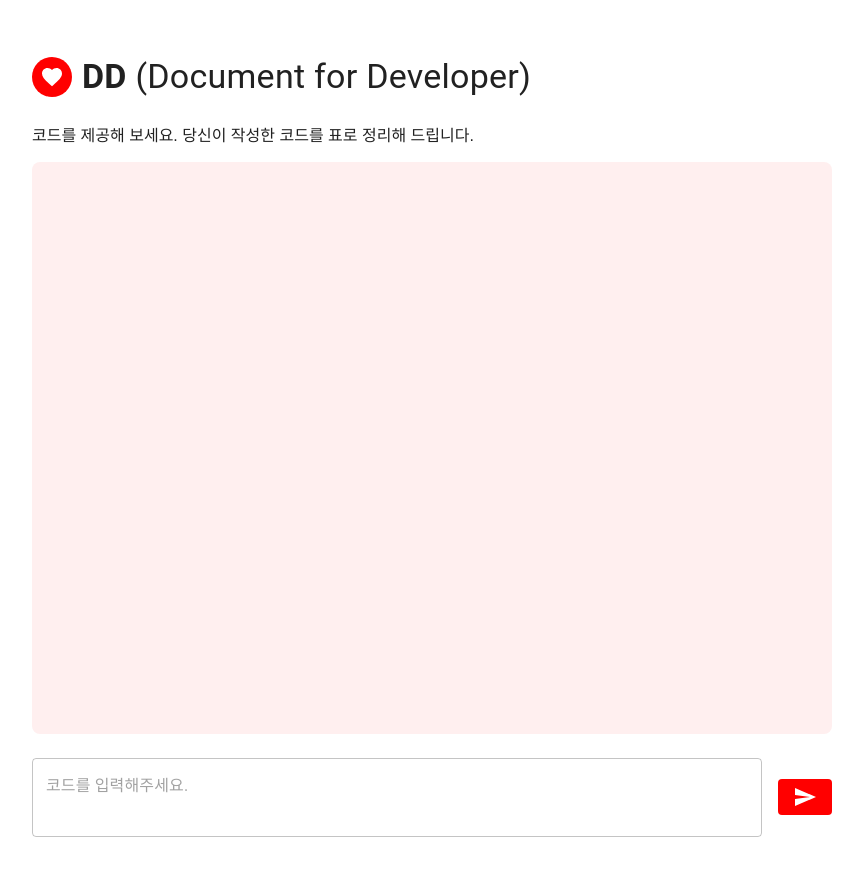
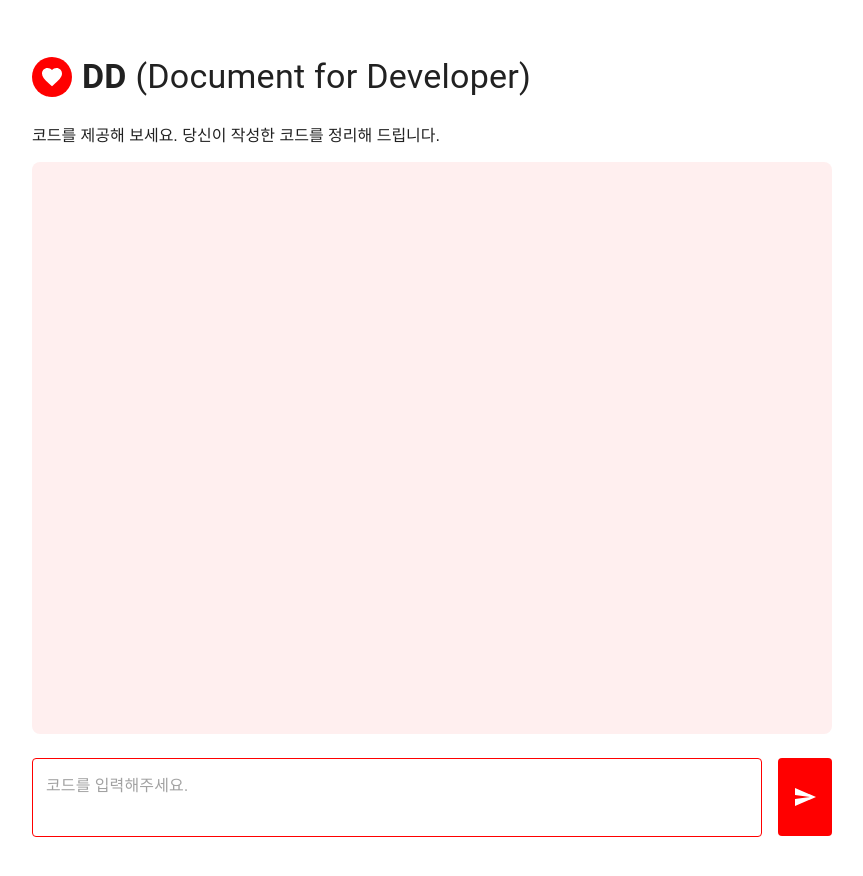
Before and after one commit to infiduk/dd-gpt, a React (Create React App) app: page / in a window 1280 px wide. Shown: the top 876 px of the page, without its empty margins (208-1071 px from the left). Built offline with nearby package versions, Linux system fonts and the light colour scheme.

Commit message:
:art: style: change mui textfield border style

```diff
--- a/src/App.css
+++ b/src/App.css
@@ -62,20 +62,14 @@ body {
   max-width: 70%;
   min-width: 200px;
   word-wrap: break-word;
-  overflow: hidden; /* 추가: 말풍선 내부에 내용이 잘 맞도록 설정 */
-}
-
-.message-bubble pre {
-  overflow-x: auto; /* 추가: 코드 블록이 말풍선 밖으로 튀어나가지 않도록 설정 */
-  white-space: pre-wrap; /* 추가: 코드 블록 내 줄바꿈을 유지하도록 설정 */
-  word-wrap: break-word; /* 추가: 길이가 긴 단어를 줄 바꿈하여 말풍선 내에 맞추도록 설정 */
+  overflow: hidden;
 }
 
 .message-bubble::before {
   content: "";
   position: absolute;
   top: 15px;
-  left: -20px;
+  left: -10px;
   width: 0;
   height: 0;
   border-width: 10px;
@@ -89,8 +83,14 @@ body {
 
 .message.user .message-bubble::before {
   left: auto;
-  right: -20px;
+  right: -10px;
   border-color: transparent transparent transparent #ffdddd;
+}
+
+.message-bubble pre {
+  overflow-x: auto;
+  white-space: pre-wrap;
+  word-wrap: break-word;
 }
 
 .input-field {
@@ -101,6 +101,7 @@ body {
   min-width: 0 !important;
   background-color: red !important;
   box-shadow: none !important;
+  height: 78px;
 }
 
 .markdown-container table {
--- a/src/App.js
+++ b/src/App.js
@@ -79,7 +79,7 @@ const App = () => {
             <b>DD</b> (Document for Developer)
           </Typography>
         </Box>
-        <p>코드를 제공해 보세요. 당신이 작성한 코드를 표로 정리해 드립니다.</p>
+        <p>코드를 제공해 보세요. 당신이 작성한 코드를 정리해 드립니다.</p>
         <Box
           sx={{ mb: 3, maxHeight: "500px", overflowY: "auto" }}
           className="message-container"
@@ -147,6 +147,24 @@ const App = () => {
               fullWidth
               variant="outlined"
               className="input-field"
+              sx={{
+                "& .MuiOutlinedInput-notchedOutline": {
+                  borderColor: "red"
+                },
+                "& .MuiOutlinedInput-root.Mui-focused .MuiOutlinedInput-notchedOutline":
+                  {
+                    borderWidth: "1px",
+                    borderColor: "red"
+                  },
+                "& .MuiOutlinedInput-root:hover .MuiOutlinedInput-notchedOutline":
+                  {
+                    borderColor: "red"
+                  },
+                "& .MuiOutlinedInput-root.Mui-error .MuiOutlinedInput-notchedOutline":
+                  {
+                    borderColor: "red"
+                  }
+              }}
             />
             <Button
               type="submit"
```
